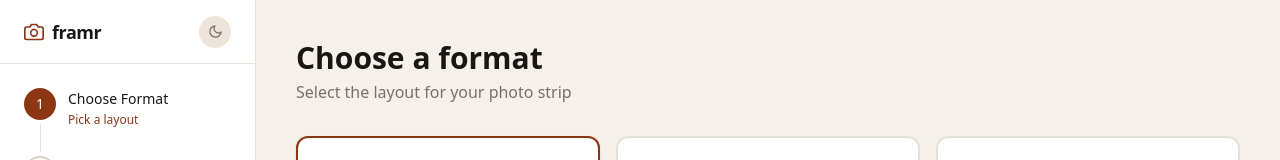
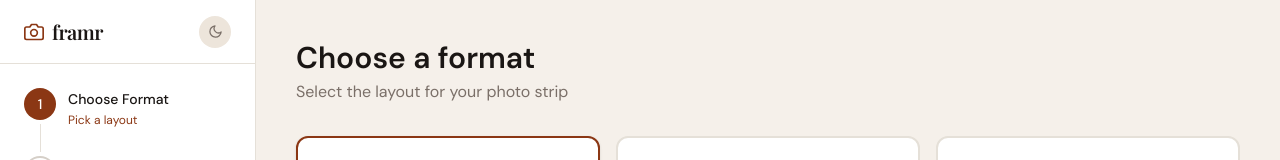
Before and after one commit to Yuri-Benjamin-Lat/framr, a React (Vite) app: page / in a window 1280 px wide. Shown: the top 160 px of the page. Built offline with nearby package versions, Linux system fonts and the light colour scheme.

Commit message:
feat: add Playfair Display + DM Sans via Google Fonts

```diff
--- a/index.html
+++ b/index.html
@@ -5,6 +5,9 @@
     <link rel="icon" type="image/svg+xml" href="/favicon.svg" />
     <meta name="viewport" content="width=device-width, initial-scale=1.0" />
     <title>framr</title>
+    <link rel="preconnect" href="https://fonts.googleapis.com" />
+    <link rel="preconnect" href="https://fonts.gstatic.com" crossorigin />
+    <link href="https://fonts.googleapis.com/css2?family=DM+Sans:ital,opsz,wght@0,9..40,300..700;1,9..40,300..700&family=Playfair+Display:wght@400;600;700&display=swap" rel="stylesheet" />
   </head>
   <body>
     <div id="root"></div>
--- a/src/components/Sidebar.jsx
+++ b/src/components/Sidebar.jsx
@@ -66,7 +66,7 @@ export default function Sidebar({ step, isDark, toggleDark }) {
       <aside className="hidden lg:flex w-64 shrink-0 bg-white dark:bg-[#1a1210] border-r border-[#e5e0d8] dark:border-[#3d2f2b] flex-col">
         <div className="h-16 px-6 border-b border-[#e5e0d8] dark:border-[#3d2f2b] flex items-center gap-2 shrink-0">
           <Logo />
-          <span className="font-semibold text-[#1a1614] dark:text-[#ede8e0] text-lg tracking-tight">framr</span>
+          <span className="font-display font-semibold text-[#1a1614] dark:text-[#ede8e0] text-xl tracking-tight">framr</span>
           <ThemeBtn extraClass="ml-auto" />
         </div>
         <nav className="p-6 flex flex-col">
--- a/src/components/SplashScreen.jsx
+++ b/src/components/SplashScreen.jsx
@@ -95,7 +95,7 @@ export default function SplashScreen({ onDone }) {
 
         {/* Wordmark */}
         <span
-          className="text-5xl md:text-6xl font-bold"
+          className="text-5xl md:text-6xl font-bold font-display"
           style={{ color: '#f5f0ea', letterSpacing: '-0.02em' }}
         >
           framr
--- a/src/index.css
+++ b/src/index.css
@@ -13,7 +13,7 @@ body {
   overscroll-behavior: none;
   background-color: #f5f0ea;
   color: #1a1614;
-  font-family: system-ui, -apple-system, BlinkMacSystemFont, 'Segoe UI', sans-serif;
+  font-family: 'DM Sans', system-ui, -apple-system, BlinkMacSystemFont, 'Segoe UI', sans-serif;
   -webkit-font-smoothing: antialiased;
 }
 
@@ -24,6 +24,10 @@ body {
 
 * {
   box-sizing: border-box;
+}
+
+.font-display {
+  font-family: 'Playfair Display', Georgia, serif;
 }
 
 @keyframes splash-logo-in {
```
